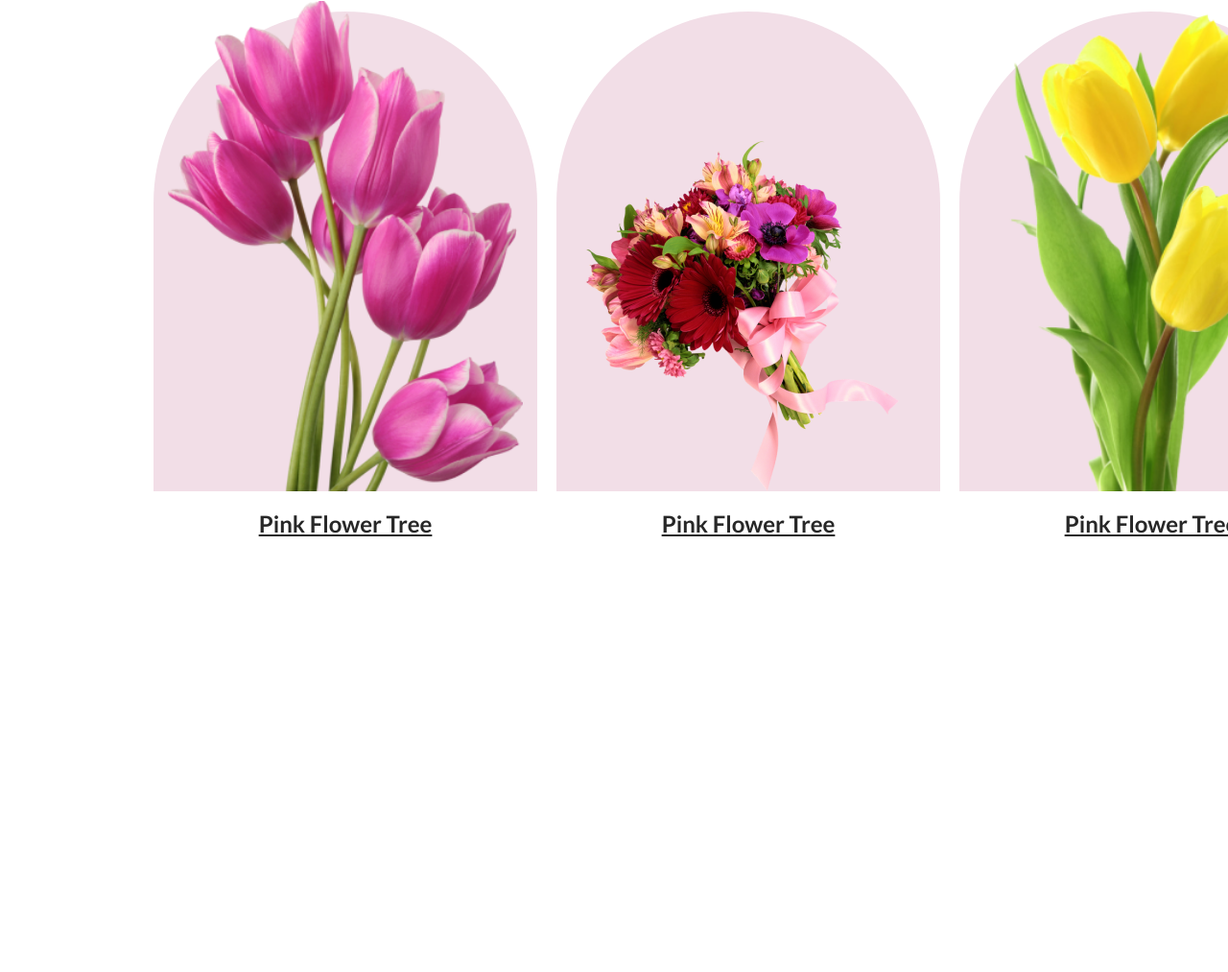
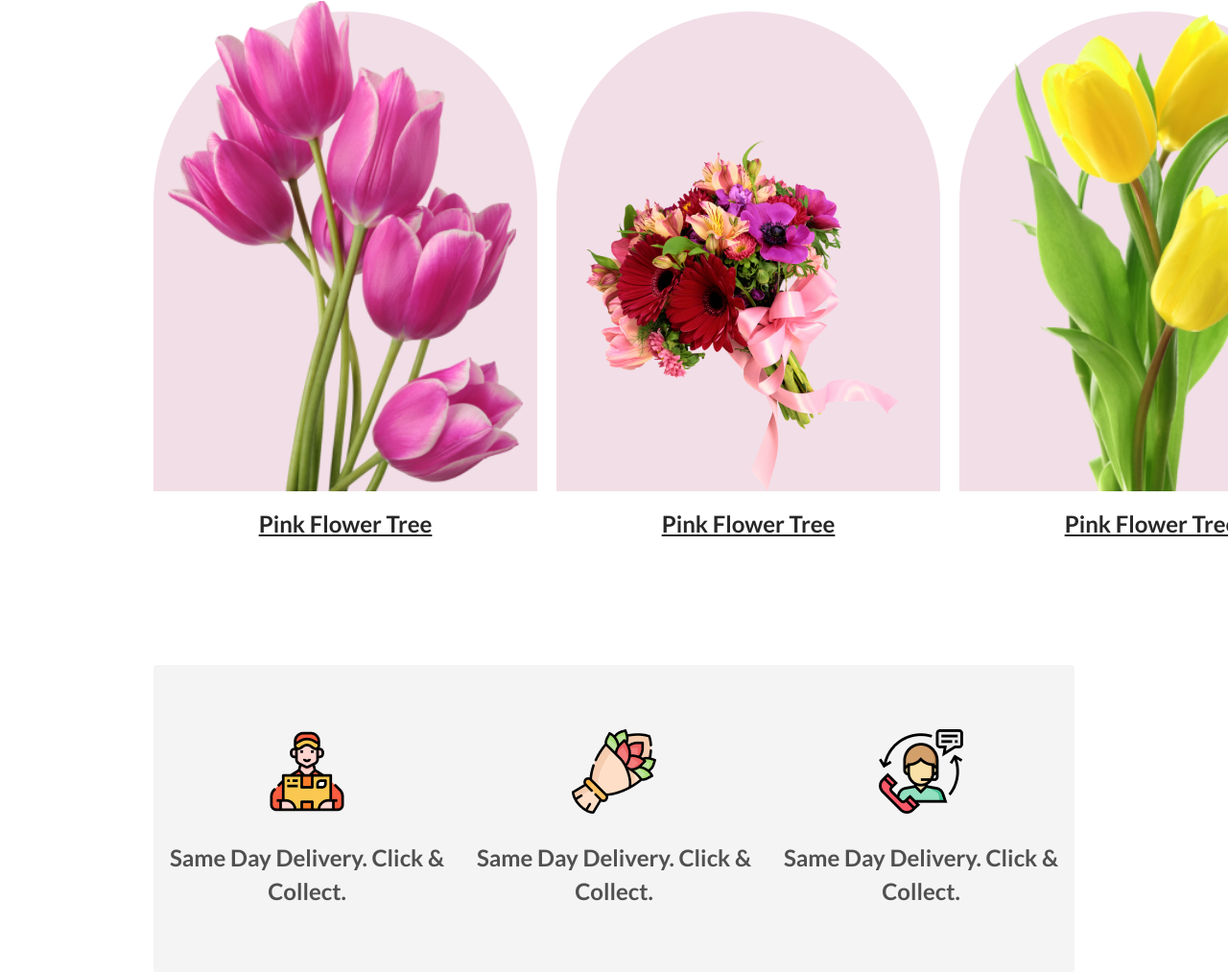
Before and after one commit to Tofazzal26/flower-shop, a plain HTML site: page index.html in a window 1280 px wide. Shown: the part 1146-2159 px from the top of the page at 96% size. Before the commit the page ends 1709 px from the top, so only its background shows below. Drawn offline with Linux system fonts and the light colour scheme.

Commit message:
our service finish

```diff
--- a/index.html
+++ b/index.html
@@ -60,5 +60,31 @@
 
     </section>
 
+    <!-- our services section start -->
+
+    <section class="container">
+        <div class="service services-divided">
+            <div class="service-content">
+                <img src="/images/Group 57.png" alt="">
+                <p>Same Day Delivery. Click & Collect.</p>
+            </div>
+
+            <div class="service-content">
+                <img src="/images/Group 58.png" alt="">
+                <p>Same Day Delivery. Click & Collect.</p>
+            </div>
+
+            <div class="service-content">
+                <img src="/images/Group 59.png" alt="">
+                <p>Same Day Delivery. Click & Collect.</p>
+            </div>
+        </div>
+    </section>
+
+
+    <!-- hot deal section start -->
+
+
+
 </body>
 </html>
--- a/style.css
+++ b/style.css
@@ -132,3 +132,40 @@ header{
     text-decoration-line: underline;
     margin-top: 16px;
 }
+
+
+    /* our services section start */
+
+.container .service {
+    width: 100%;
+    height: 320px;
+    border-radius: 3px;
+    background: rgba(39, 39, 39, 0.05);
+}
+
+
+.services-divided {
+    display: flex;
+    align-items: center;
+}
+
+
+.service .service-content{
+    text-align: center;
+    margin: 0 auto;
+}
+
+.service {
+    margin-top: 130px;
+}
+
+
+.service .service-content p{
+    color: rgba(39, 39, 39, 0.80);
+    text-align: center;
+    font-family: "Lato", sans-serif;
+    font-size: 24px;
+    font-weight: 600;
+    line-height: 35px;
+    margin-top: 25px;
+}
```
